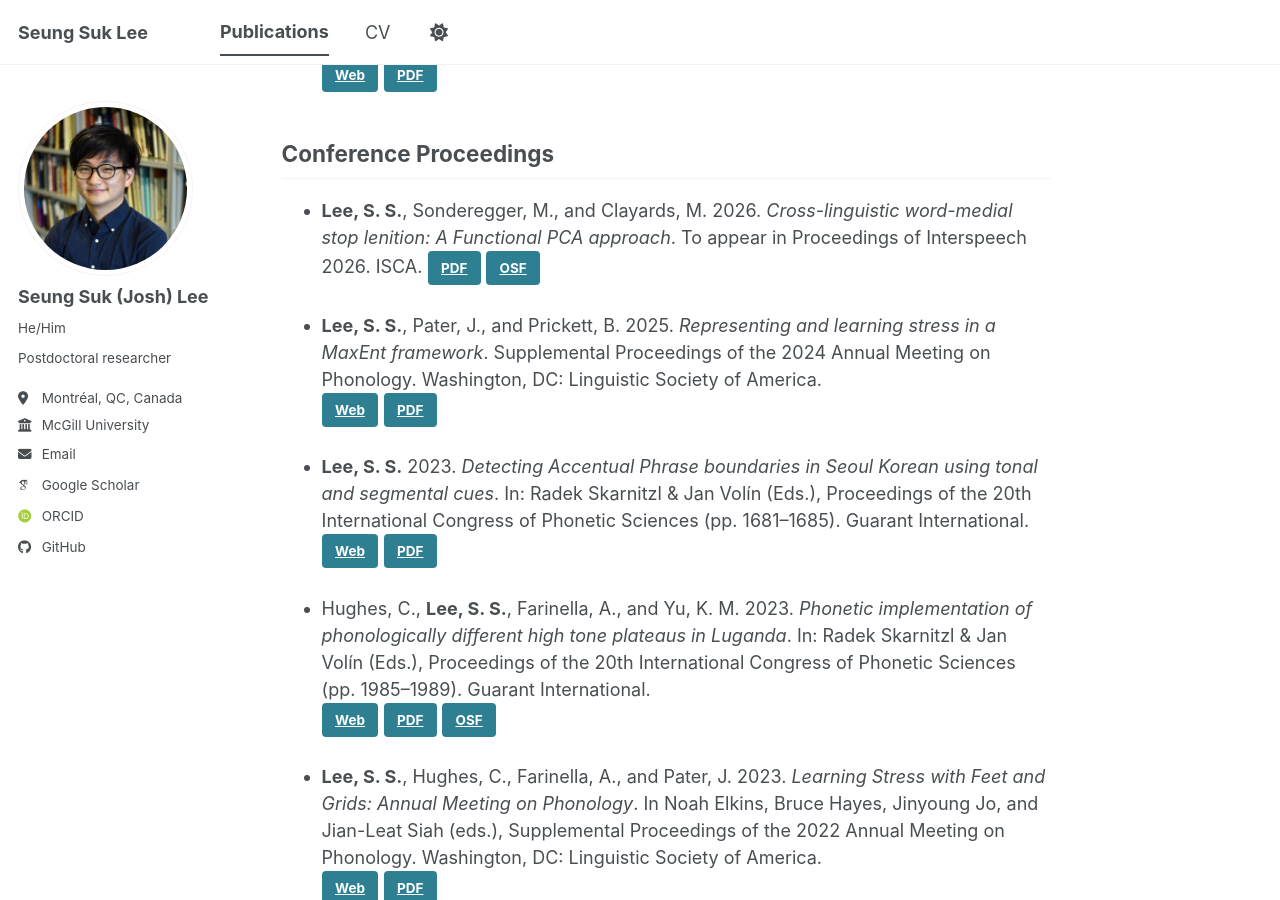
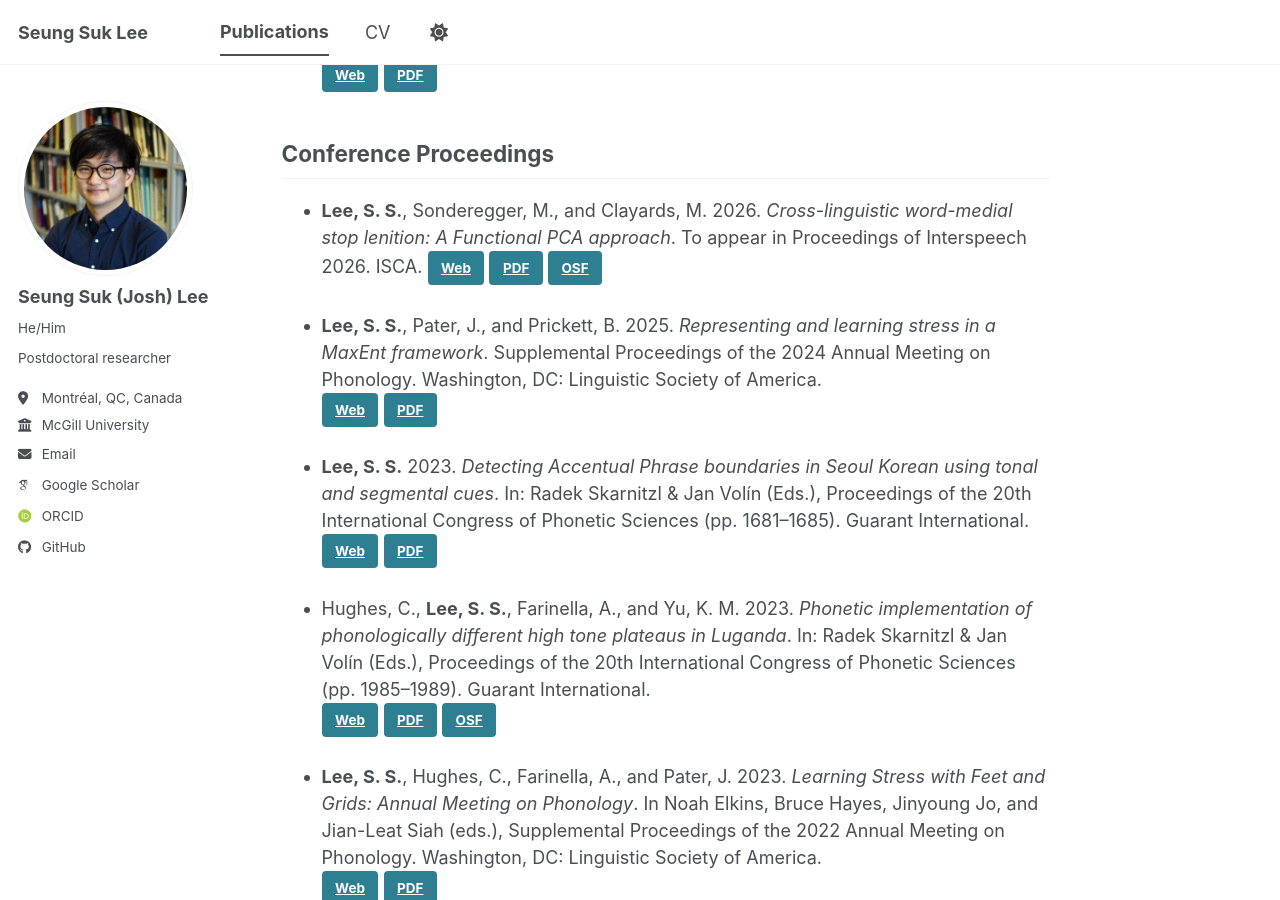
Before and after one commit to seungsuklee/seungsuklee.github.io, a Jekyll site: the page built from _pages/pubs.md, in a window 1280 px wide and 900 px high, scrolled down 718 px. Built offline with Jekyll 4.4.1, drawn with Linux system fonts in a browser that asks for light colours; some web fonts are replaced; a script bundle is joined from its source files by our own code; library files that are not in the unit come from our copies.

Commit message:
Add links to Interspeech 2026 conference proceedings
Added links to conference proceedings for accessibility.

```diff
--- a/_pages/pubs.md
+++ b/_pages/pubs.md
@@ -25,6 +25,7 @@ author_profile: true
 
 ## Conference Proceedings
 - **Lee, S. S.**, Sonderegger, M., and Clayards, M. 2026. *Cross-linguistic word-medial stop lenition: A Functional PCA approach*. To appear in Proceedings of Interspeech 2026. ISCA.
+<a class="btn" href="https://www.isca-archive.org/interspeech_2026/lee26p_interspeech.html" target="_blank">Web</a>
 <a class="btn" href="https://seungsuklee.github.io/files/SS Lee, Sonderegger, Clayards_2026_Interspeech.pdf" target="_blank">PDF</a>
 <a class="btn" href="https://osf.io/ce65h/" target="_blank">OSF</a>
 
```
